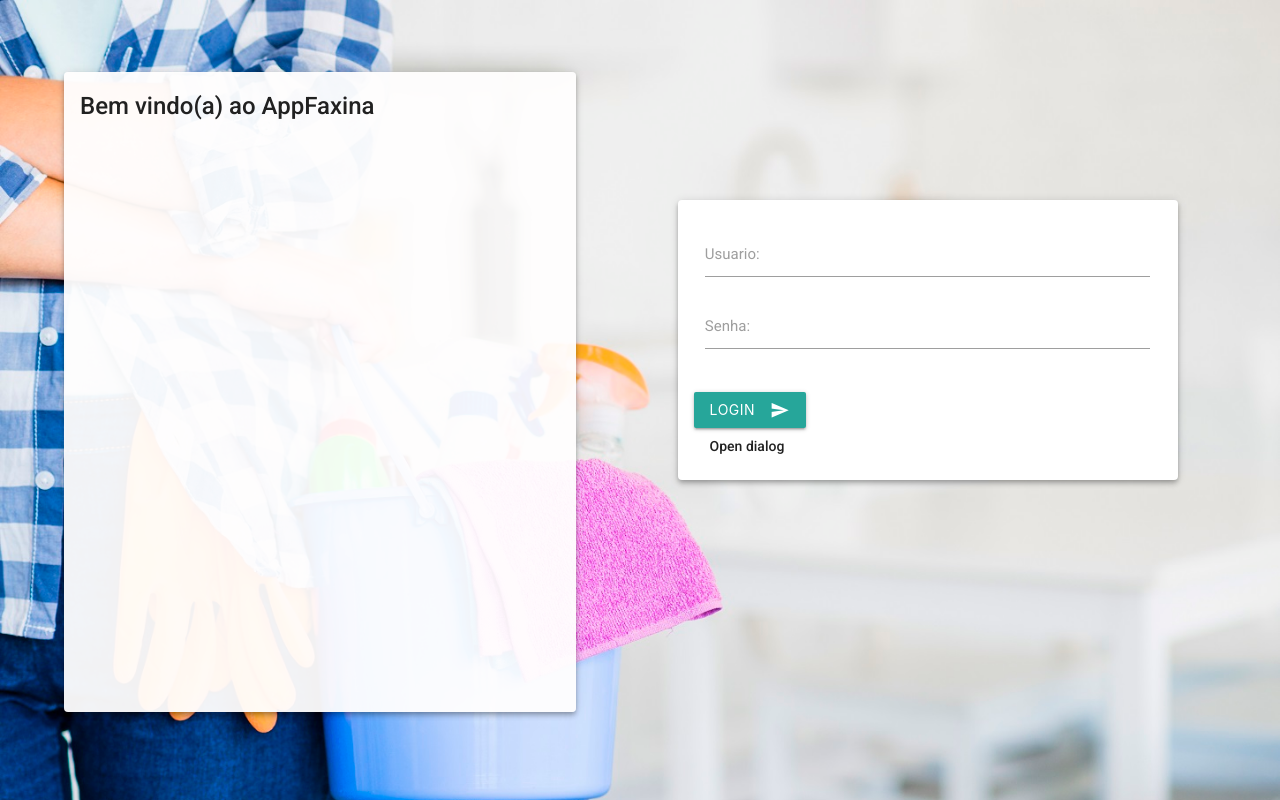
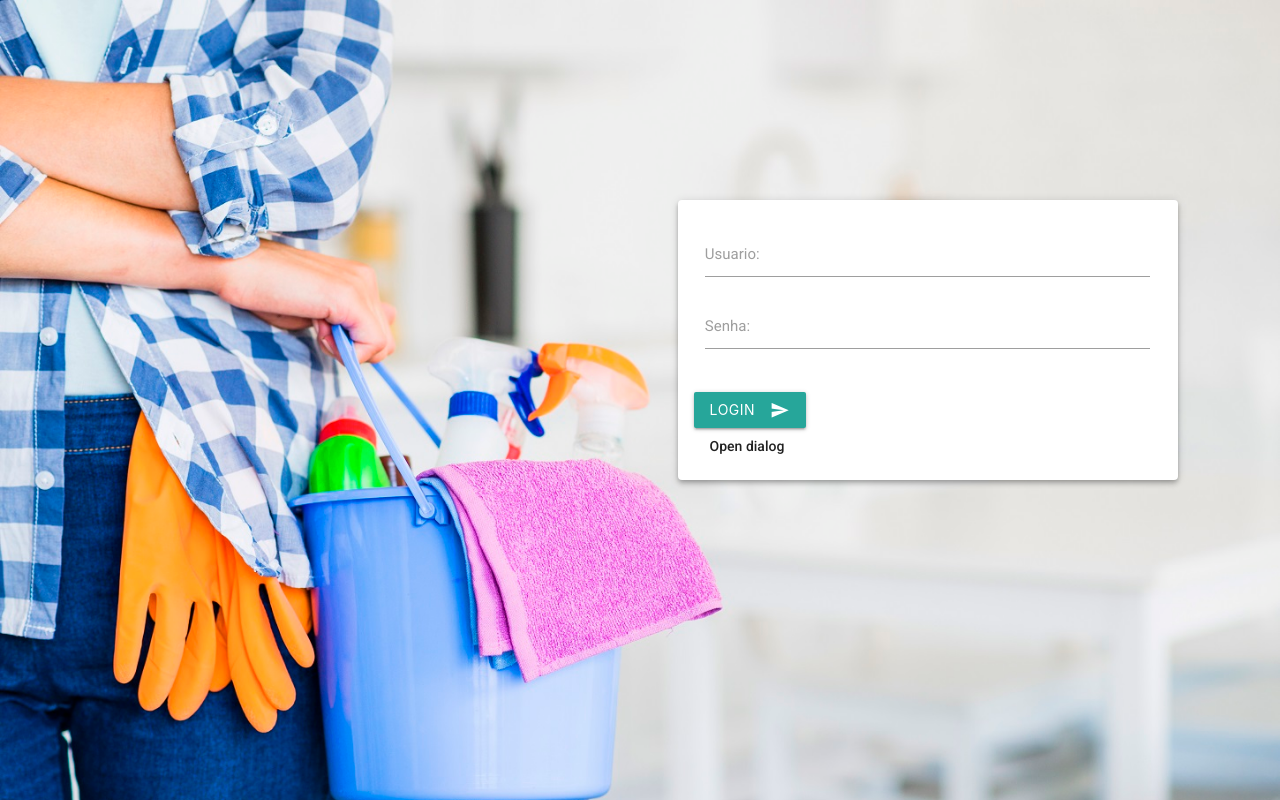
Before and after one commit to gustavorlldev/AppFaxina, an Angular app: page / in a window 1280 px wide. Built offline with nearby package versions, Linux system fonts and the light colour scheme.

Commit message:
Atualização Login
Atualização do Login

```diff
--- a/src/app/components/login/login.component.html
+++ b/src/app/components/login/login.component.html
@@ -1,11 +1,3 @@
-
-
-<app-header *ngIf="showMenu"></app-header>
-<mat-card class="card-back mat-elevation-z4">
-  <div class="conteudo-login">
-    <mat-card-title>Bem vindo(a) ao AppFaxina</mat-card-title>
-  </div>
-</mat-card>
 
 <mat-card class="card-login mat-elevation-z4">
 
```
Also changed, not shown: src/app/login/autcler.service.ts (deleted, +0 -9 lines), 1 other file (tests, documents, lock files or other folders).
